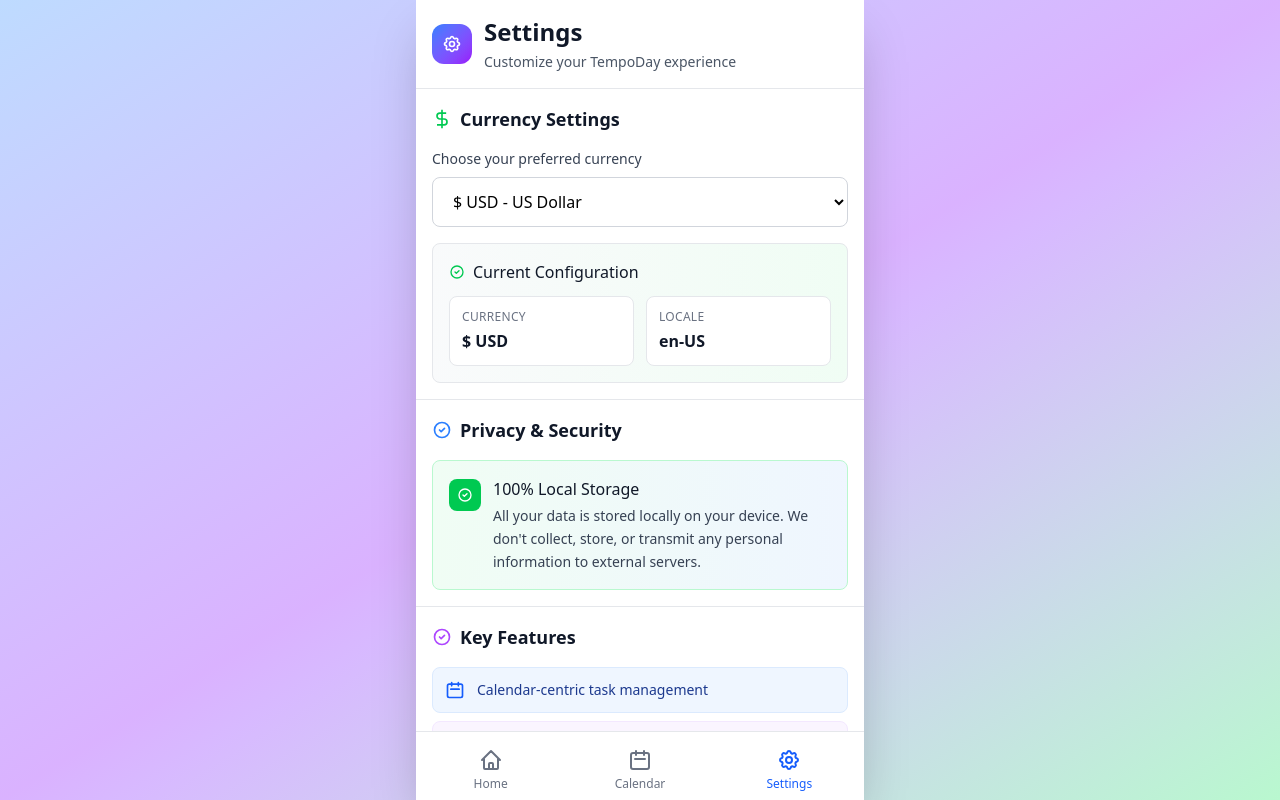
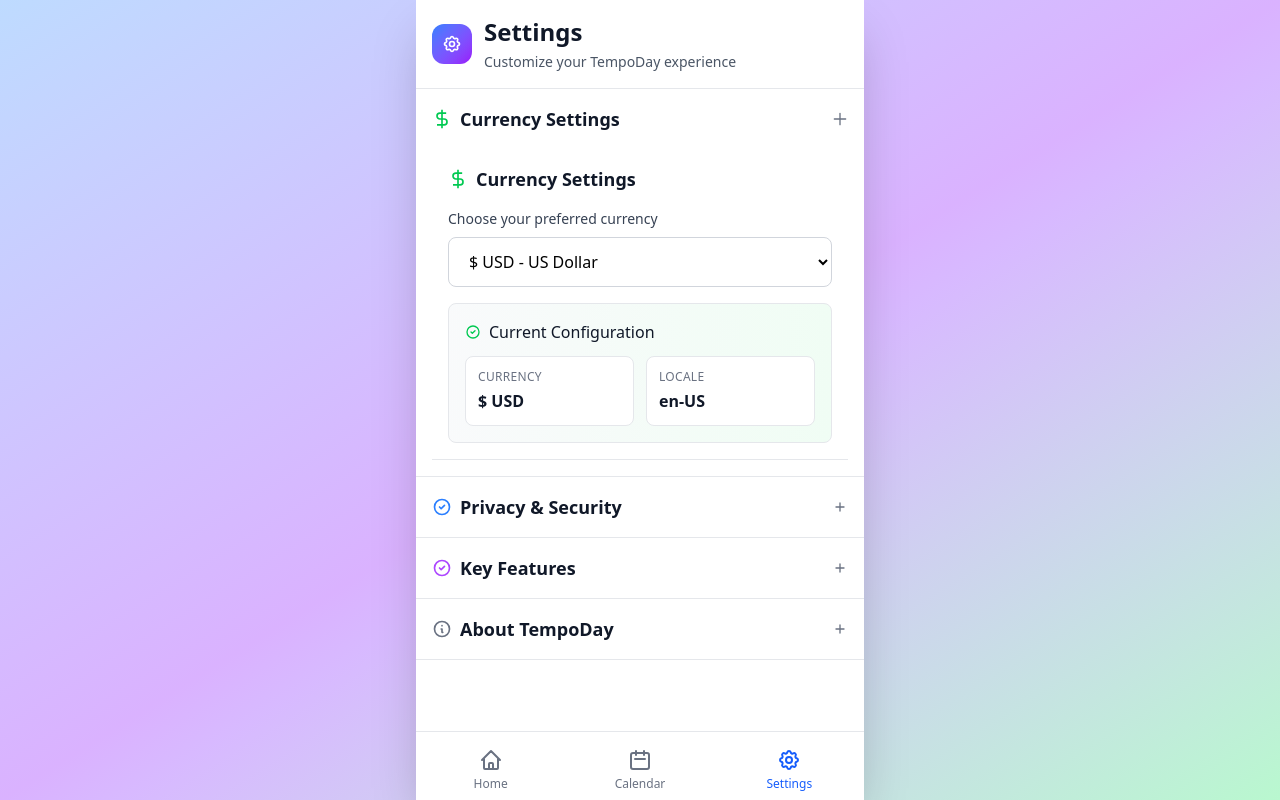
Before and after one commit to fachrihawari/tempoday, a Svelte app: page /settings in a window 1280 px wide. Built offline with nearby package versions, Linux system fonts and the light colour scheme.

Commit message:
Make settings sections collapsible

```diff
--- a/src/pages/Settings.svelte
+++ b/src/pages/Settings.svelte
@@ -2,6 +2,29 @@
 import Settings from '../components/Settings.svelte';
 import PageHeader from '../components/ui/PageHeader.svelte';
 import Icon from '../components/ui/Icon.svelte';
+
+// State for collapsible sections
+let currencyExpanded = $state(true);
+let privacyExpanded = $state(false);
+let featuresExpanded = $state(false);
+let aboutExpanded = $state(false);
+
+function toggleSection(section: 'currency' | 'privacy' | 'features' | 'about') {
+  switch (section) {
+    case 'currency':
+      currencyExpanded = !currencyExpanded;
+      break;
+    case 'privacy':
+      privacyExpanded = !privacyExpanded;
+      break;
+    case 'features':
+      featuresExpanded = !featuresExpanded;
+      break;
+    case 'about':
+      aboutExpanded = !aboutExpanded;
+      break;
+  }
+}
 </script>
 
 <div class="h-full flex flex-col">
@@ -15,17 +38,48 @@
   <!-- Settings Content -->
   <div class="flex-1 overflow-y-auto">
     <!-- Currency Settings Section -->
+    <section class="bg-white border-b border-gray-200">
+      <button
+        onclick={() => toggleSection('currency')}
+        class="w-full p-4 flex items-center justify-between hover:bg-gray-50 transition-colors"
+      >
+        <div class="flex items-center gap-2">
+          <Icon name="dollar" class="text-green-500" />
+          <h2 class="text-lg font-semibold text-gray-900">Currency Settings</h2>
+        </div>
+        <Icon
+          name={currencyExpanded ? "close" : "plus"}
+          class="text-gray-500 transition-transform duration-200 {currencyExpanded ? 'rotate-45' : ''}"
+          size="sm"
+        />
+      </button>
+
+      {#if currencyExpanded}
+        <div class="px-4 pb-4">
           <Settings />
+        </div>
+      {/if}
+    </section>
 
     <!-- Privacy & Security Section -->
-    <section class="bg-white border-b border-gray-200 p-4">
-      <div class="flex items-center justify-between mb-4">
-        <h2 class="text-lg font-semibold text-gray-900 flex items-center gap-2">
+    <section class="bg-white border-b border-gray-200">
+      <button
+        onclick={() => toggleSection('privacy')}
+        class="w-full p-4 flex items-center justify-between hover:bg-gray-50 transition-colors"
+      >
+        <div class="flex items-center gap-2">
           <Icon name="check-circle" class="text-blue-500" />
-          Privacy & Security
-        </h2>
+          <h2 class="text-lg font-semibold text-gray-900">Privacy & Security</h2>
         </div>
+        <Icon
+          name={privacyExpanded ? "close" : "plus"}
+          class="text-gray-500 transition-transform duration-200 {privacyExpanded ? 'rotate-45' : ''}"
+          size="sm"
+        />
+      </button>
 
+      {#if privacyExpanded}
+        <div class="px-4 pb-4">
           <div class="bg-gradient-to-r from-green-50 to-blue-50 rounded-lg p-4 border border-green-200">
             <div class="flex items-start gap-3">
               <div class="w-8 h-8 bg-green-500 rounded-lg flex items-center justify-center flex-shrink-0 mt-0.5">
@@ -39,17 +93,29 @@
               </div>
             </div>
           </div>
+        </div>
+      {/if}
     </section>
 
     <!-- App Features Section -->
-    <section class="bg-white border-b border-gray-200 p-4">
-      <div class="flex items-center justify-between mb-4">
-        <h2 class="text-lg font-semibold text-gray-900 flex items-center gap-2">
+    <section class="bg-white border-b border-gray-200">
+      <button
+        onclick={() => toggleSection('features')}
+        class="w-full p-4 flex items-center justify-between hover:bg-gray-50 transition-colors"
+      >
+        <div class="flex items-center gap-2">
           <Icon name="check-circle" class="text-purple-500" />
-          Key Features
-        </h2>
+          <h2 class="text-lg font-semibold text-gray-900">Key Features</h2>
         </div>
+        <Icon
+          name={featuresExpanded ? "close" : "plus"}
+          class="text-gray-500 transition-transform duration-200 {featuresExpanded ? 'rotate-45' : ''}"
+          size="sm"
+        />
+      </button>
 
+      {#if featuresExpanded}
+        <div class="px-4 pb-4">
           <div class="space-y-2">
             <div class="flex items-center gap-3 p-3 bg-blue-50 rounded-lg border border-blue-100">
               <Icon name="calendar" class="text-blue-600" />
@@ -68,17 +134,29 @@
               <span class="text-sm font-medium text-gray-900">Offline-first with local storage</span>
             </div>
           </div>
+        </div>
+      {/if}
     </section>
 
     <!-- App Information Section -->
-    <section class="bg-white border-b border-gray-200 p-4">
-      <div class="flex items-center justify-between mb-4">
-        <h2 class="text-lg font-semibold text-gray-900 flex items-center gap-2">
+    <section class="bg-white border-b border-gray-200">
+      <button
+        onclick={() => toggleSection('about')}
+        class="w-full p-4 flex items-center justify-between hover:bg-gray-50 transition-colors"
+      >
+        <div class="flex items-center gap-2">
           <Icon name="info-circle" class="text-gray-500" />
-          About TempoDay
-        </h2>
+          <h2 class="text-lg font-semibold text-gray-900">About TempoDay</h2>
         </div>
+        <Icon
+          name={aboutExpanded ? "close" : "plus"}
+          class="text-gray-500 transition-transform duration-200 {aboutExpanded ? 'rotate-45' : ''}"
+          size="sm"
+        />
+      </button>
 
+      {#if aboutExpanded}
+        <div class="px-4 pb-4">
           <div class="flex items-center gap-4 p-4 bg-gray-50 rounded-lg">
             <img src='/logo.png' class="w-16 h-16" alt="TempoDay Logo" />
             <div class="flex-1">
@@ -93,6 +171,8 @@
               Built with ❤️ for productivity and privacy
             </p>
           </div>
+        </div>
+      {/if}
     </section>
   </div>
 </div>
```
Lines whose indentation alone changed are shown as unchanged.
